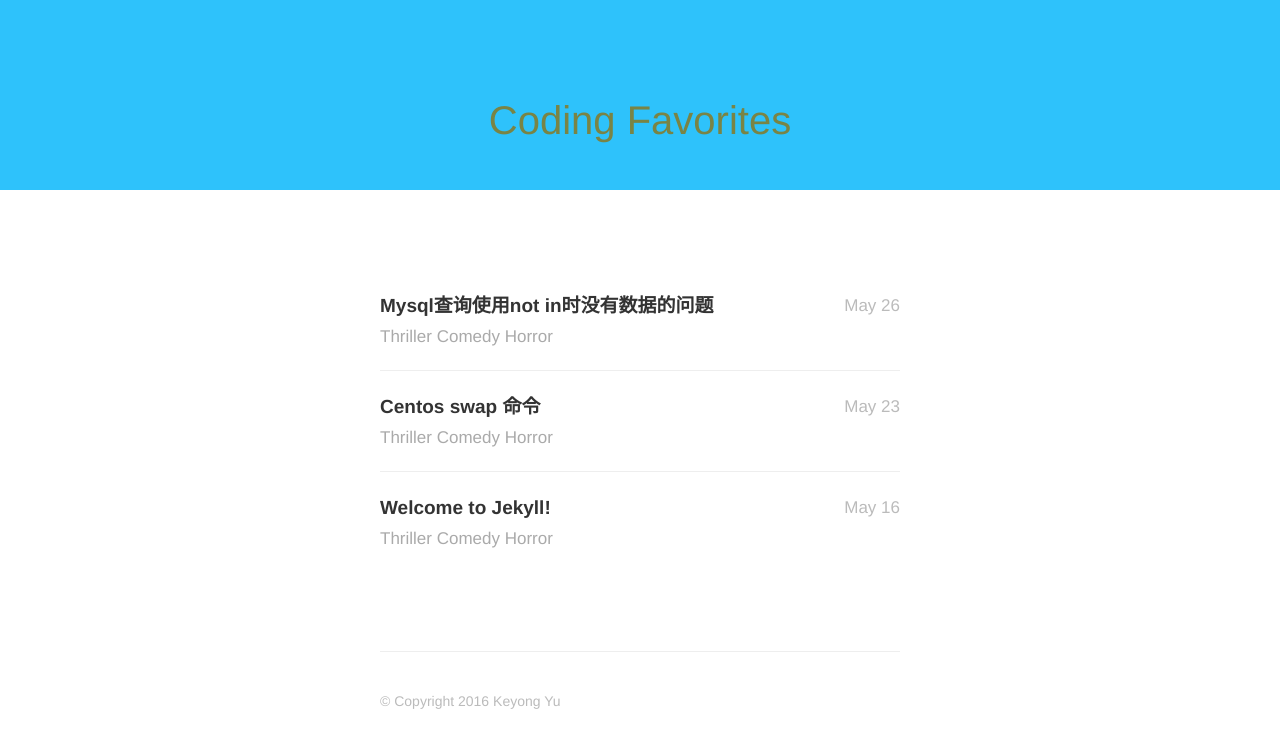
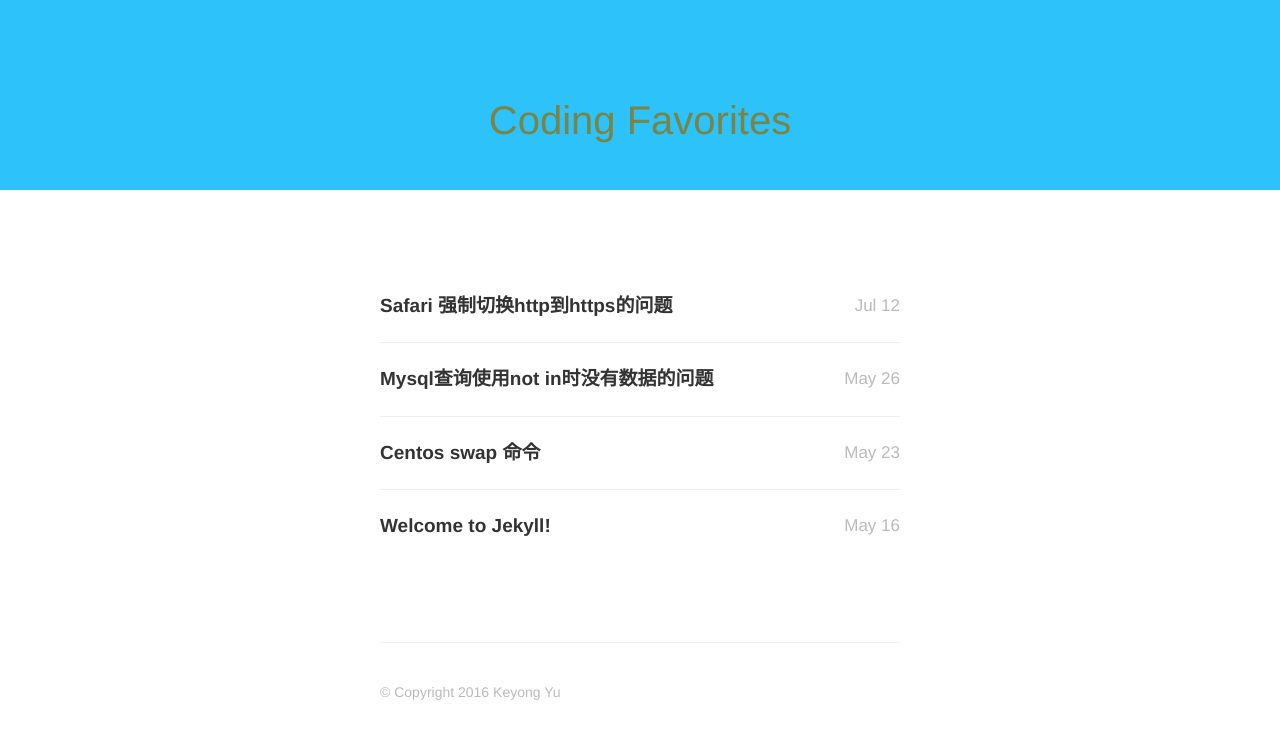
Before and after one commit to shukean/shukean.github.io, a Jekyll site: the page built from index.html, in a window 1280 px wide. Shown: the top 748 px of the page. Built offline with Jekyll 4.4.1, drawn with Linux system fonts in a browser that asks for light colours; the list of posts is cut into pages by our own code.

Commit message:
add post

```diff
--- a/_posts/2016-05-17-welcome-to-jekyll.markdown
+++ b/_posts/2016-05-17-welcome-to-jekyll.markdown
@@ -1,7 +1,7 @@
 ---
 title:  "Welcome to Jekyll!"
 date:   2016-05-16 10:18:00
-description: Thriller Comedy Horror
+description:
 ---
 
 You'll find this post in your `_posts` directory - edit this post and re-build (or run with the `-w` switch) to see your changes!
--- a/_posts/2016-05-18-centos-swap.markdown
+++ b/_posts/2016-05-18-centos-swap.markdown
@@ -1,7 +1,7 @@
 ---
 title:  "Centos swap 命令"
 date:   2016-05-23 10:18:00
-description: Thriller Comedy Horror
+description:
 ---
 
 1. 查看swap空间大小
--- a/_posts/2016-05-26-mysql-select-not-in.markdown
+++ b/_posts/2016-05-26-mysql-select-not-in.markdown
@@ -1,7 +1,7 @@
 ---
 title:  "Mysql查询使用not in时没有数据的问题"
 date:   2016-05-26 09:33:00
-description: Thriller Comedy Horror
+description:
 ---
 
 在一次查询时发现，使用in与not in的得到的数据不是全集。
--- /dev/null
+++ b/_posts/2016-07-12-safari-redirect-http-to-https.markdown
@@ -0,0 +1,14 @@
+---
+title:  "Safari 强制切换http到https的问题"
+date:   2016-07-12 17:33:00
+description:
+---
+
+实验时,将baidu.com host localhost, 再safari下无法访问. 提示 safari error can't establish secure connection
+Google后发现有类似的问题:
+http://apple.stackexchange.com/questions/215077/safari-redirecting-http-to-non-existent-https
+
+
+~/Library/Cookies/HSTS.plist 删除没用,因为会自动创建. 可以清空后,设置自读即可.
+清空~/Library/Cookies/ 下  *cookies 的文件.
+重启safari.
```
